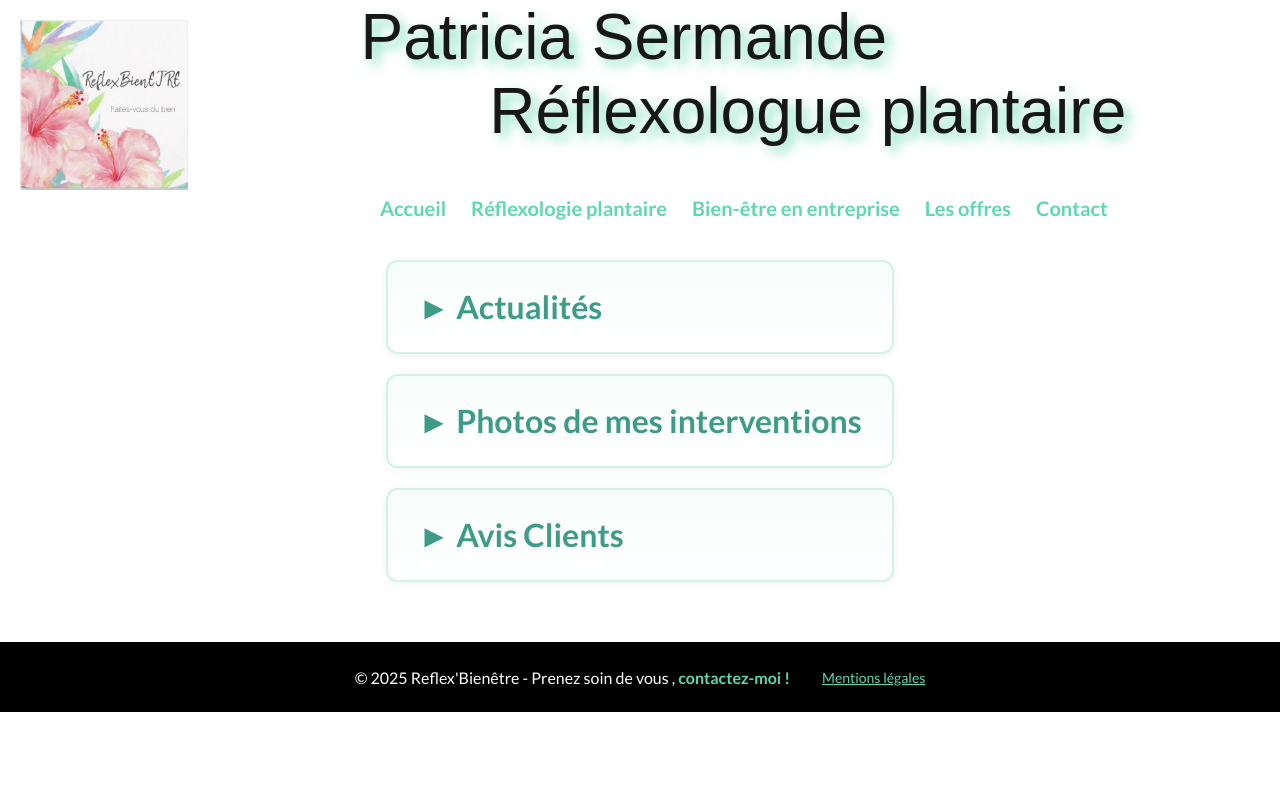
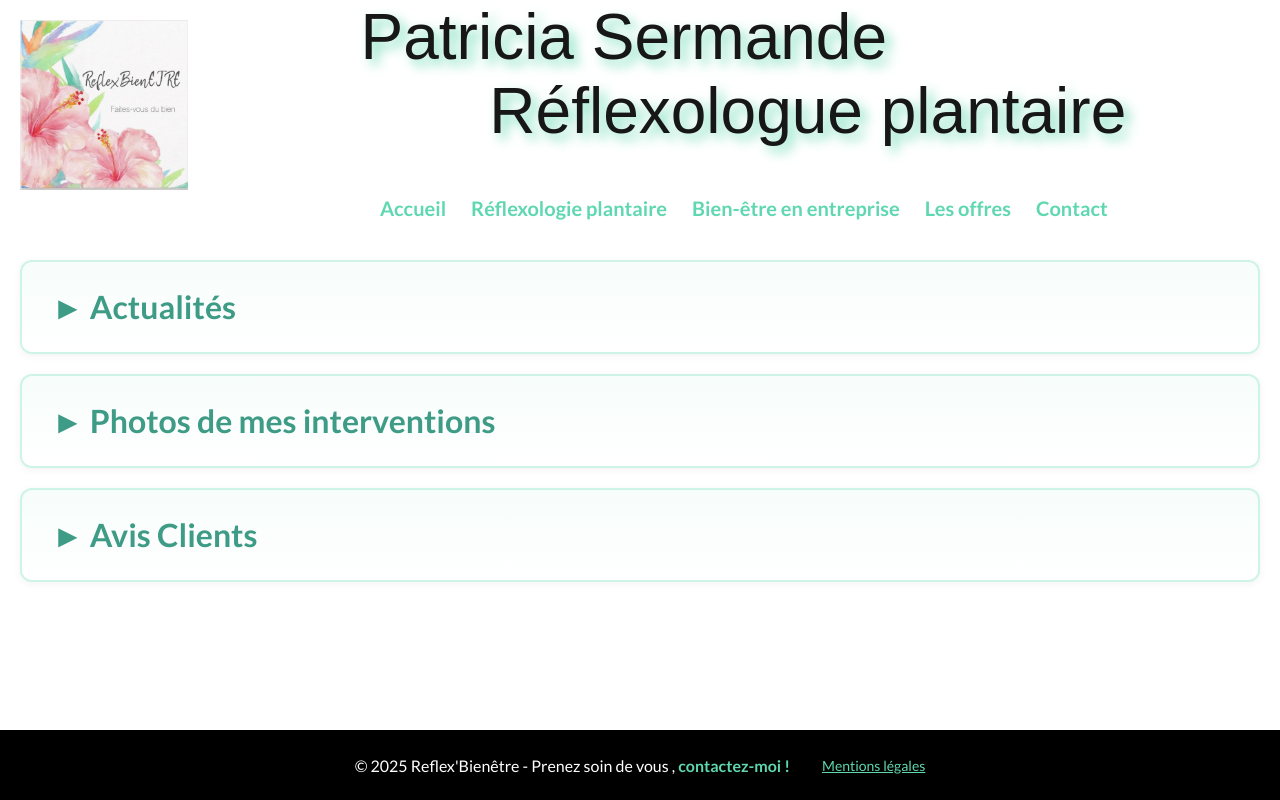
Before and after one commit to Codeur974/reflex-bien--tre, a Next.js app: page /private/admin in a window 1280 px wide. Built offline with nearby package versions, Linux system fonts and the light colour scheme; no server answers; a web font is replaced by a local one.

Commit message:
fix: corriger footer admin et images localhost
- Désactiver l'optimisation d'images en dev pour éviter le blocage des images localhost (SSRF)
- Ajouter <main flex:1> dans le layout pour que le footer reste en bas de page

Co-Authored-By: Claude Sonnet 4.6 <noreply@anthropic.com>

```diff
--- a/next.config.ts
+++ b/next.config.ts
@@ -1,6 +1,7 @@
 /** @type {import('next').NextConfig} */
 const nextConfig = {
   images: {
+    unoptimized: process.env.NODE_ENV === "development",
     remotePatterns: [
       {
         protocol: "http",
--- a/src/app/layout.tsx
+++ b/src/app/layout.tsx
@@ -61,7 +61,7 @@ export default function RootLayout({
       >
         <AppProviders>
           <Header />
-          {children}
+          <main style={{ flex: 1 }}>{children}</main>
           <Footer />
           <ScrollToTop />
         </AppProviders>
```
Also changed, not shown: tsconfig.json (+14 -5 lines).
